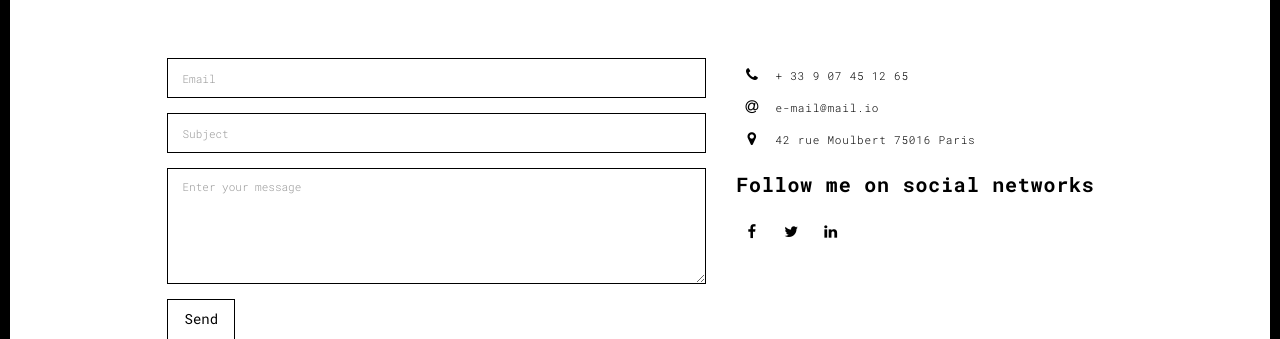
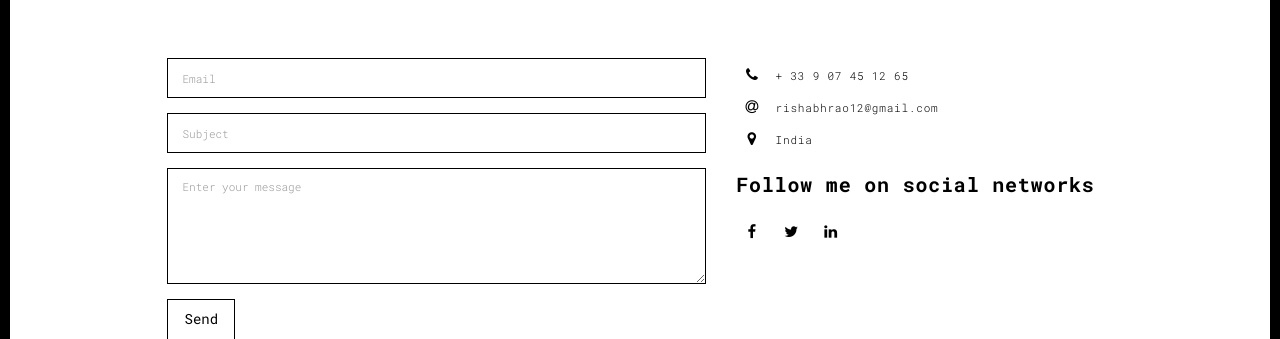
Before and after one commit to rishabhrao12/portfo, a Flask app: page /contact.html in a window 1280 px wide. Shown: the part 144-483 px from the top of the page. Run offline with Flask 2, Linux system fonts and the light colour scheme; some libraries are stand-ins or nearby versions.

Commit message:
changed files

```diff
--- a/templates/contact.html
+++ b/templates/contact.html
@@ -85,13 +85,13 @@
                           <span class="fa-icon">
                             <i class="fa fa-at" aria-hidden="true"></i>
                           </span>
-                          e-mail@mail.io
+                          rishabhrao12@gmail.com
                         </li>
                         <li>
                           <span class="fa-icon">
                             <i class="fa fa fa-map-marker" aria-hidden="true"></i>
                           </span>
-                          42 rue Moulbert 75016 Paris
+                          India
                         </li>
                       </ul>
                       <h3>Follow me on social networks</h3>
```
